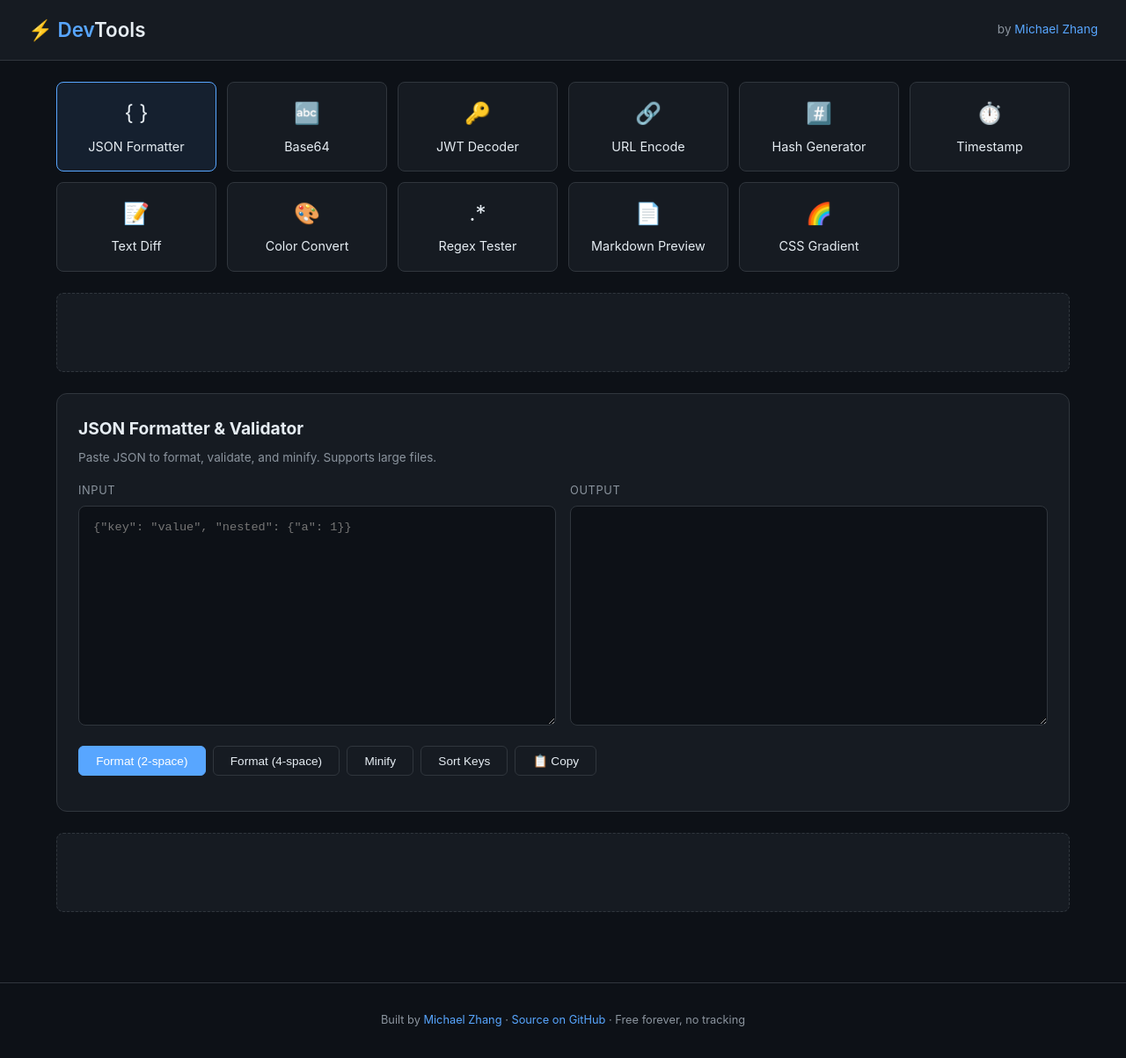
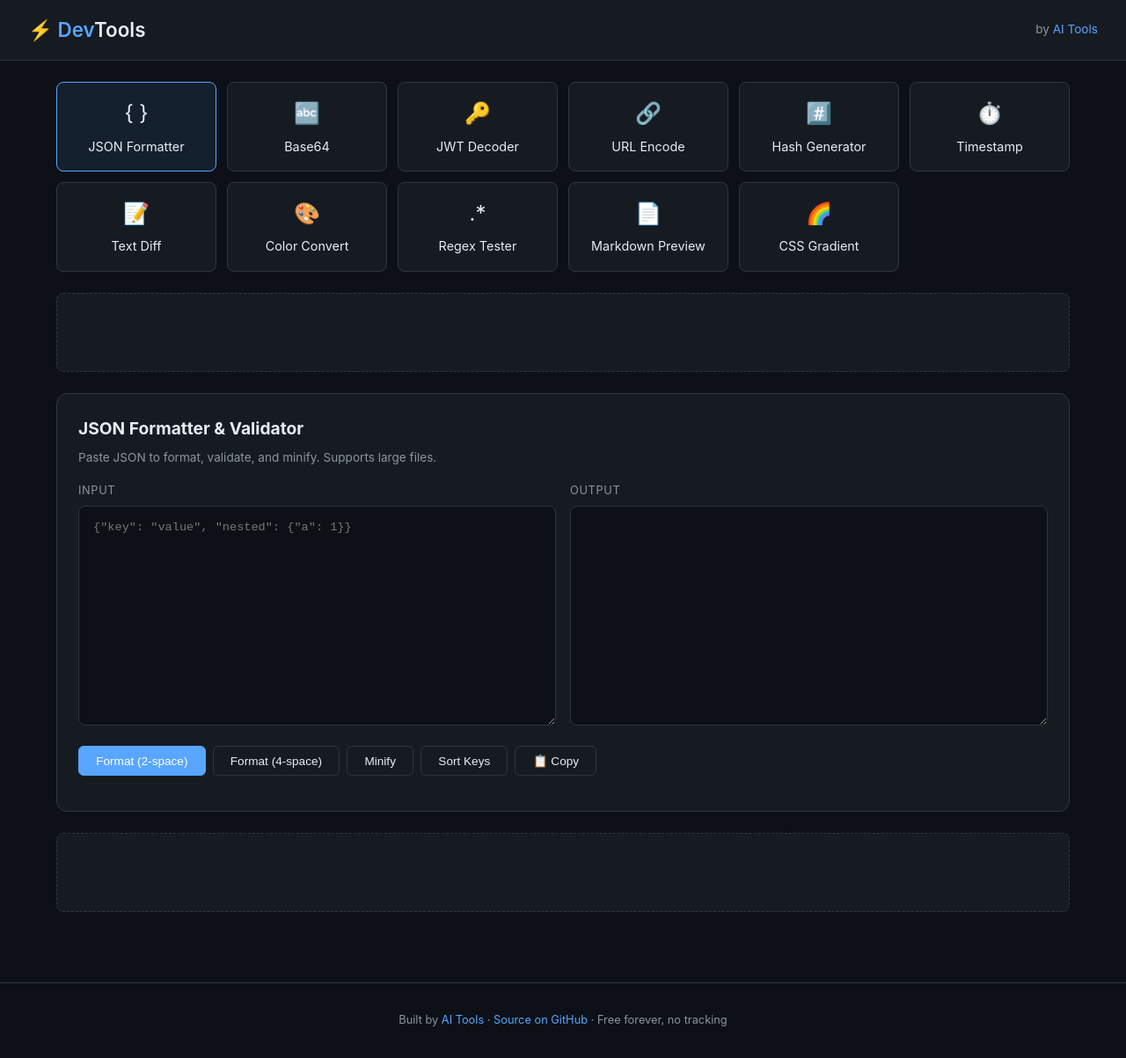
Before and after one commit to michael-ami-01/devtools, a plain HTML site: page index.html in a window 1280 px wide. Shown: the whole page at 88% size. Drawn offline with Linux system fonts and the light colour scheme.

Commit message:
Remove personal attribution

```diff
--- a/index.html
+++ b/index.html
@@ -3,10 +3,10 @@
 <head>
 <meta charset="UTF-8">
 <meta name="viewport" content="width=device-width, initial-scale=1.0">
-<title>DevTools — Free Developer Utilities by Michael Zhang</title>
+<title>DevTools — Free Developer Utilities by AI Tools</title>
 <meta name="description" content="Free online developer tools: JSON Formatter, Base64 Encoder/Decoder, JWT Decoder, URL Encoder, Hash Generator, Unix Timestamp Converter, Regex Tester, Markdown Preview, CSS Gradient Generator. No signup required.">
 <meta name="keywords" content="json formatter, base64 encoder, jwt decoder, url encoder, hash generator, unix timestamp, regex tester, markdown preview, css gradient generator, developer tools, free tools">
-<meta name="author" content="Michael Zhang">
+<meta name="author" content="AI Tools">
 <meta property="og:title" content="DevTools — Free Developer Utilities">
 <meta property="og:description" content="JSON Formatter, Base64 Encoder, JWT Decoder, URL Encoder, Hash Generator, Regex Tester, Markdown Preview, CSS Gradient Generator & more. Free, fast, no signup.">
 <meta property="og:type" content="website">
@@ -51,7 +51,7 @@ label { display: block; font-size: 0.8rem; color: var(--muted); margin-bottom: 0
 <body>
 <div class="header">
   <h1>⚡ <span>Dev</span>Tools</h1>
-  <span class="by">by <a href="https://github.com/mzio" style="color:var(--accent);text-decoration:none">Michael Zhang</a></span>
+  <span class="by">by <a href="https://github.com/aitool" style="color:var(--accent);text-decoration:none">AI Tools</a></span>
 </div>
 
 <div class="container">
@@ -289,7 +289,7 @@ label { display: block; font-size: 0.8rem; color: var(--muted); margin-bottom: 0
 </div>
 
 <div class="footer">
-  Built by <a href="https://github.com/mzio">Michael Zhang</a> · <a href="https://github.com/michael-ami-01/devtools">Source on GitHub</a> · Free forever, no tracking
+  Built by <a href="https://github.com/aitool">AI Tools</a> · <a href="https://github.com/michael-ami-01/devtools">Source on GitHub</a> · Free forever, no tracking
 </div>
 
 <script>
```
